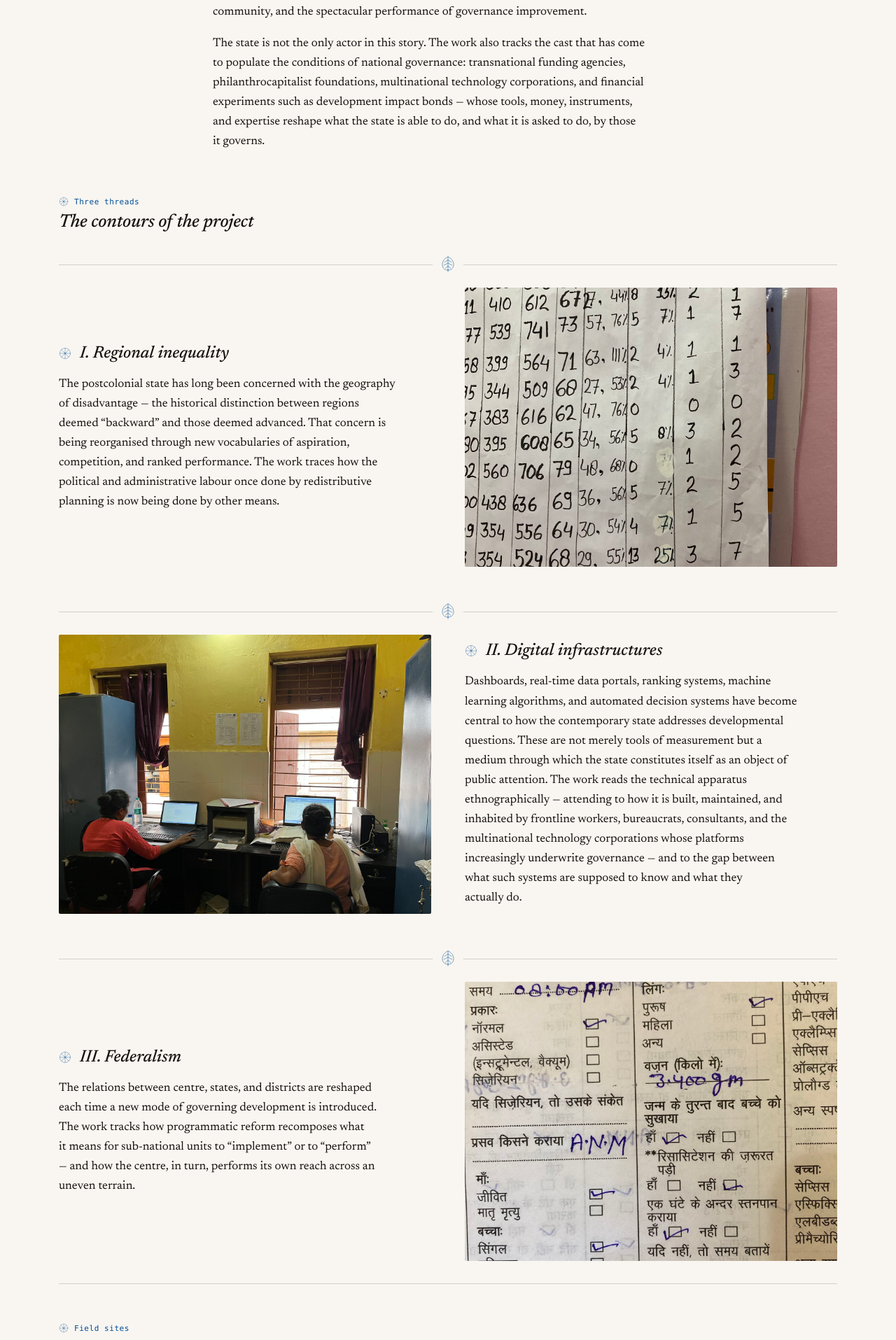
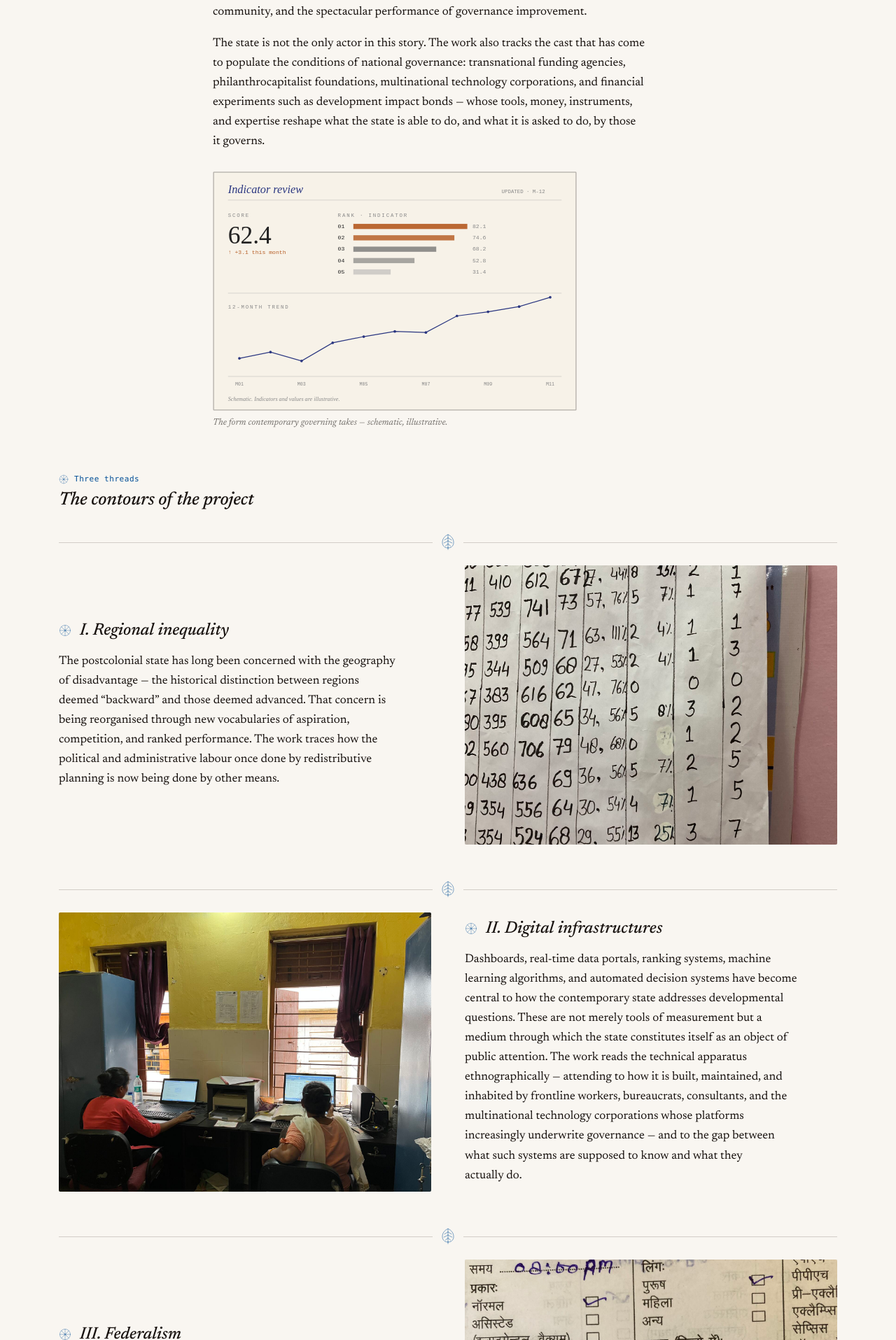
Before and after one commit to skishchampi/skishchampi.github.io, a Jekyll site: the page built from research.md, in a window 1280 px wide. Shown: the part 1464-3379 px from the top of the page at 70% size. Built offline with Jekyll 4.4.1, drawn with Linux system fonts in a browser that asks for light colours; some web fonts are replaced; some of the changed text lies outside the part shown.

Commit message:
Add two abstract data-viz diagrams to Research
- dashboard.svg in The question block: schematic ranking dashboard
  with score tile, ranked indicator bars, and a 12-month trend line.
  Reads as the form contemporary governing takes.
- coverage.svg in the Method block: a unit-by-month grid of cells
  in varying tone, illustrating the uneven reporting density that
  the dissertation analyses as productive indeterminacy.

Both are pure SVG, illustrative-only (clearly captioned), in the
editorial palette. No identifying geography, programme branding,
or real values.

Co-Authored-By: Claude Opus 4.7 (1M context) <noreply@anthropic.com>

```diff
--- a/assets/css/style.css
+++ b/assets/css/style.css
@@ -758,6 +758,10 @@ main pre code { background: none; padding: 0; }
   border-radius: 2px;
   background: var(--paper-3);
 }
+.inline-figure img[src$=".svg"] {
+  background: transparent;
+  border: 1px solid var(--rule);
+}
 .inline-figure figcaption {
   font: 400 italic 0.8125rem/1.4 var(--serif);
   color: var(--ink-3);
--- a/research.md
+++ b/research.md
@@ -32,6 +32,10 @@ description: "An ethnography of governance after planning — regional inequalit
     <p>For most of the twentieth century, the developmental authority of postcolonial states rested on a particular epistemic claim — that the state could know, through statistics, surveys, and resource assessments, the social and economic processes it sought to govern. By the early twenty-first century, that claim no longer holds steady. National statistical infrastructures have lost authority and coverage; new digital infrastructures have not yet consolidated reliability.</p>
     <p>The dissertation pursues what it means to govern through this interregnum. Drawing on three years of fieldwork and archival research reaching back to the postcolonial planning institutions of the 1950s, it argues that contemporary modes of governing do not retreat from technical infrastructure when its epistemic ground gives way. Instead, they redeploy it for other purposes — to generate political rhythm, competitive community, and the spectacular performance of governance improvement.</p>
     <p>The state is not the only actor in this story. The work also tracks the cast that has come to populate the conditions of national governance: transnational funding agencies, philanthrocapitalist foundations, multinational technology corporations, and financial experiments such as development impact bonds — whose tools, money, instruments, and expertise reshape what the state is able to do, and what it is asked to do, by those it governs.</p>
+    <figure class="inline-figure">
+      <img src="/assets/img/diagrams/dashboard.svg" alt="A schematic dashboard showing a score, a list of ranked indicators, and a twelve-month upward-trending line. Labelled illustrative." loading="lazy">
+      <figcaption>The form contemporary governing takes — schematic, illustrative.</figcaption>
+    </figure>
   </div>
 </div>
 
@@ -91,6 +95,10 @@ description: "An ethnography of governance after planning — regional inequalit
   <div class="label">Method</div>
   <div class="body">
     <p>Ethnography in bureaucratic settings; archival work in national and state collections; participant-observation alongside policy consultants and frontline workers; document analysis across cabinet resolutions, programme guidelines, and digital portals. The project moves between offices and districts, between papers tabled in parliament and forms filled at the block level.</p>
+    <figure class="inline-figure">
+      <img src="/assets/img/diagrams/coverage.svg" alt="A grid of small square cells, each a unit-by-month observation, with varying tone. Some cells nearly paper-pale, others ochre, others dark — a pattern of uneven reporting density across time." loading="lazy">
+      <figcaption>Reporting density across units and months — illustrative. Tone stands for completeness, not value.</figcaption>
+    </figure>
   </div>
 </div>
 
```
Also changed, not shown: assets/img/diagrams/coverage.svg (added), assets/img/diagrams/dashboard.svg (added).
